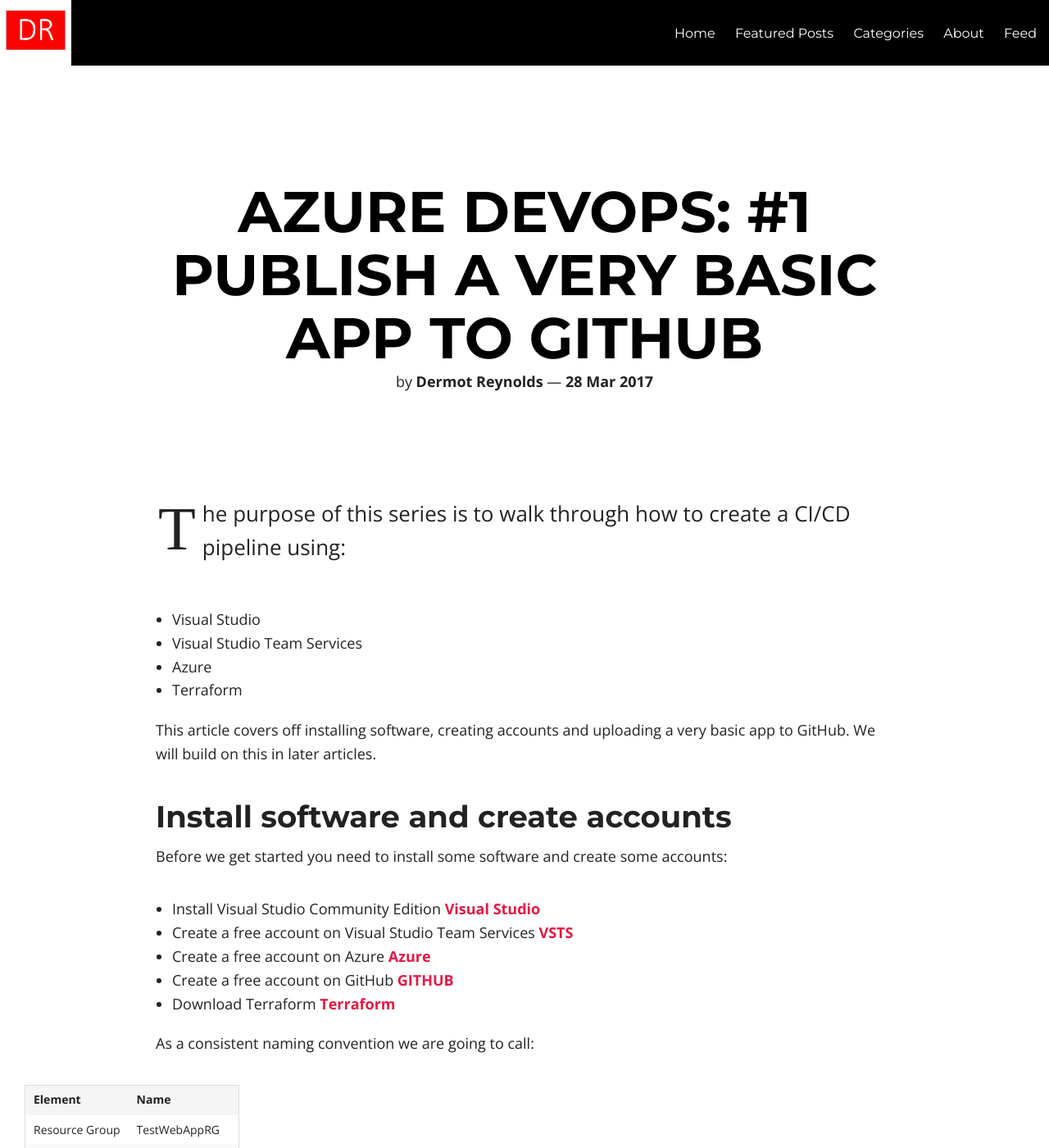
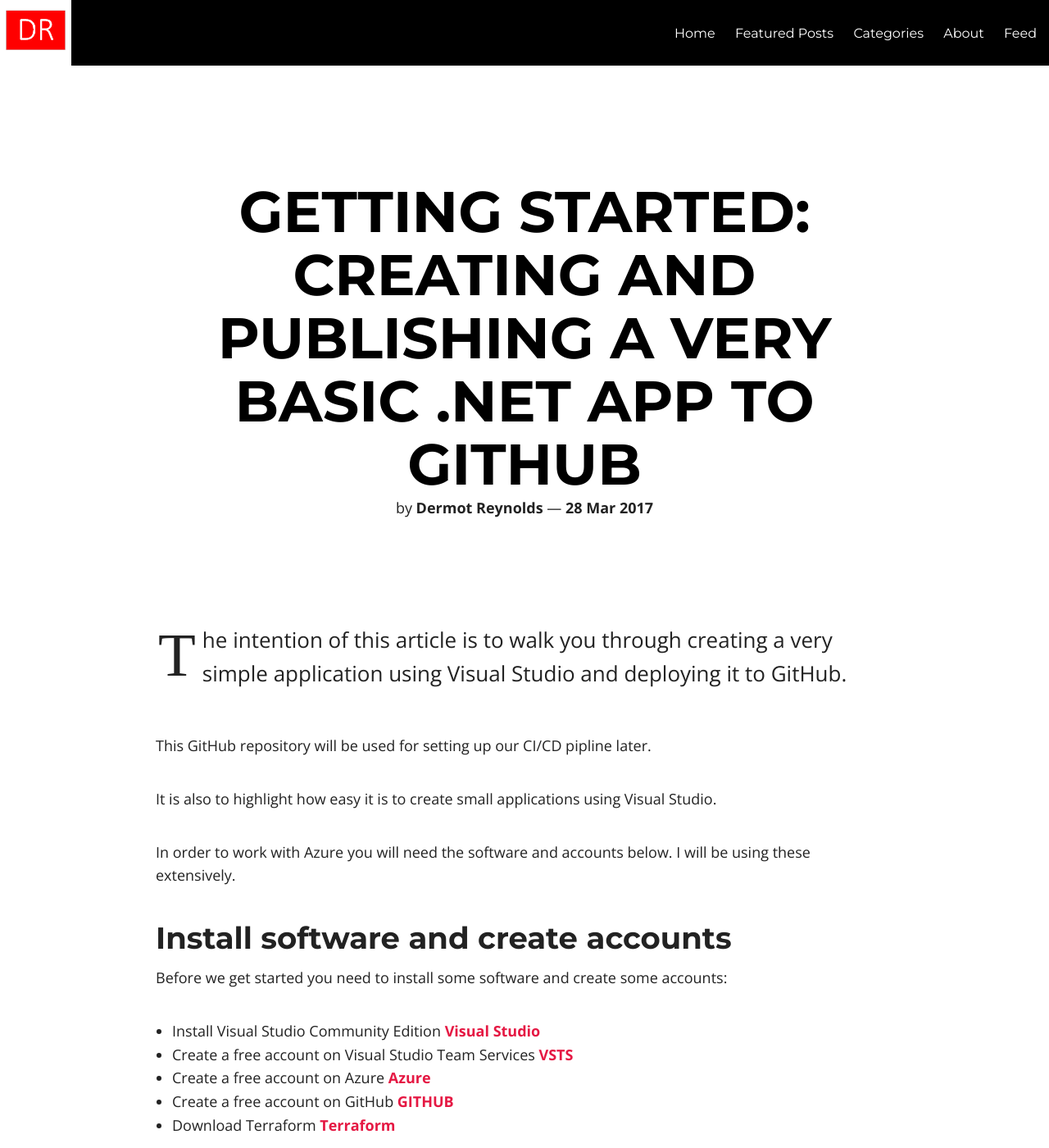
Before and after one commit to drcomputeblocks/clonedrcomputeblocks.github.io, a Jekyll site: the page built from _posts/2017-03-28-1-simple-app-to-github.md, in a window 1280 px wide and 1400 px high. Shown: the whole window at 82% size. Built offline with Jekyll 4.4.1, drawn with Linux system fonts in a browser that asks for light colours; nearby versions of some CDN libraries.

Commit message:
first commit

```diff
--- a/_posts/2017-03-28-1-simple-app-to-github.md
+++ b/_posts/2017-03-28-1-simple-app-to-github.md
@@ -1,19 +1,19 @@
 ---
 layout: post
-title: "Azure DevOps: #1 Publish A Very Basic App To GitHub"
+title: "Getting Started: Creating and publishing a very basic .NET app To GitHub"
 date: 2017-03-28
-category: CI/CD
+category: Getting Started
+featured: true
 
 ---
 
-The purpose of this series is to walk through how to create a CI/CD pipeline using:
-- Visual Studio
-- Visual Studio Team Services
-- Azure
-- Terraform
+The intention of this article is to walk you through creating a very simple application using Visual Studio and deploying it to GitHub.
 
-This article covers off installing software, creating accounts and uploading a very basic app to GitHub.
-We will build on this in later articles.
+This GitHub repository will be used for setting up our CI/CD pipline later.
+
+It is also to highlight how easy it is to create small applications using Visual Studio.
+
+In order to work with Azure you will need the software and accounts below.  I will be using these extensively.
 
 ## Install software and create accounts
 
```
Also changed, not shown: _posts/2017-02-20-0-powershell_app-deploy.md (+1 -1 lines), _posts/2017-04-12-3-windows-build-agent-for-vsts.md (+2 -1 lines).
